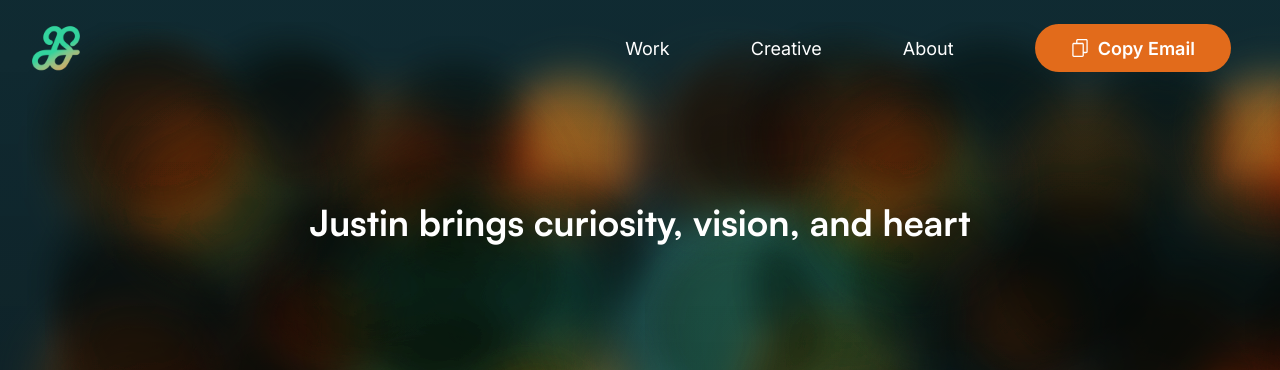
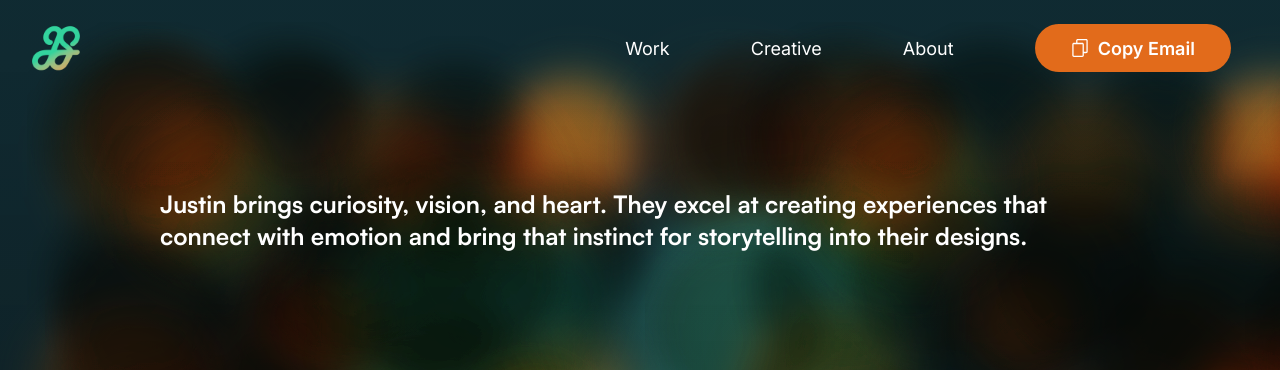
Before and after one commit to jsaintdev/ux-portfolio, a website with bundled scripts: page public/about/index.html in a window 1280 px wide. Shown: the top 370 px of the page. Built offline with nearby package versions, Linux system fonts and the light colour scheme.

Commit message:
Updated about title

```diff
--- a/public/about/index.html
+++ b/public/about/index.html
@@ -60,15 +60,18 @@
 
         <section class="about__hero">
           <div class="about__hero-inner">
-            <h1 class="text__title">
-              Justin brings curiosity, vision, and heart</h1>
+            <h1 class="text__title text__title--about">
+            Justin brings curiosity, vision, and heart.
+            They excel at creating experiences that connect with emotion
+            and bring that instinct for storytelling into their designs.
+           </h1>
           </div>
         </section>
 
         <section class="about__section">
           <div class="about__frame about__frame--portrait">
             <img src="../assets/img/about/headshot.jpg"
-                                alt="Justin's Affirmation Butterflies Art Piece" class="featured__img">
+                                alt="Justin Saint's Headshot" class="featured__img">
           </div>
         </section>
 
--- a/public/assets/scss/abstracts/_mixins.scss
+++ b/public/assets/scss/abstracts/_mixins.scss
@@ -19,6 +19,7 @@ $text-anchors: (t1: (c1: 40, c2: 72, c3: 80, c4: 108),
   h3: (c1: 24, c2: 28, c3: 35, c4: 42),
   h4: (c1: 20, c2: 22, c3: 26, c4: 32),
   body: (c1: 16, c2: 18, c3: 19, c4: 20),
+  about: (c1: 24, c2: 50, c3: 64, c4: 84),
   big: (c1: 18, c2: 20, c3: 21, c4: 22),
   small: (c1: 11, c2: 14, c3: 16, c4: 16),
   card: (c1: 10, c2: 14, c3: 18, c4: 20),
--- a/public/assets/scss/components/_text.scss
+++ b/public/assets/scss/components/_text.scss
@@ -15,6 +15,11 @@
         font-family: var(--font-display);
         font-weight: 700;
         color: var(--text);
+
+        &--about {
+            @include mixins.text(about);
+            text-align: left;
+        }
     }
 
     &__subtitle {
--- a/public/assets/scss/layout/_about.scss
+++ b/public/assets/scss/layout/_about.scss
@@ -26,7 +26,7 @@ $uhd-height: 1248px;
         padding-inline: var(--margin);
 
         &-inner {
-            inline-size: var(--container);
+            inline-size: var(--project-section);
             margin-inline: auto;
             container-type: inline-size;
             display: flex;
```
Also changed, not shown: public/assets/css/styles.css, 1 other file.
